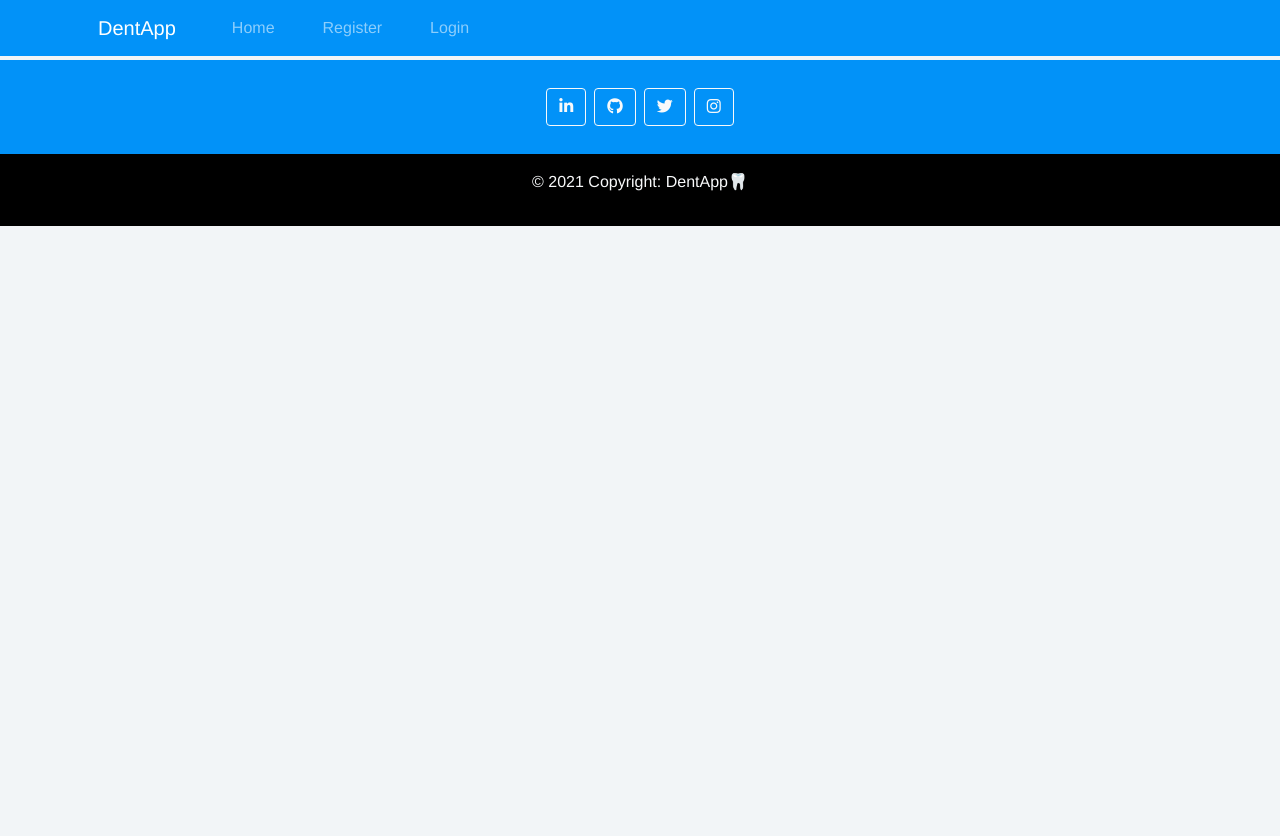
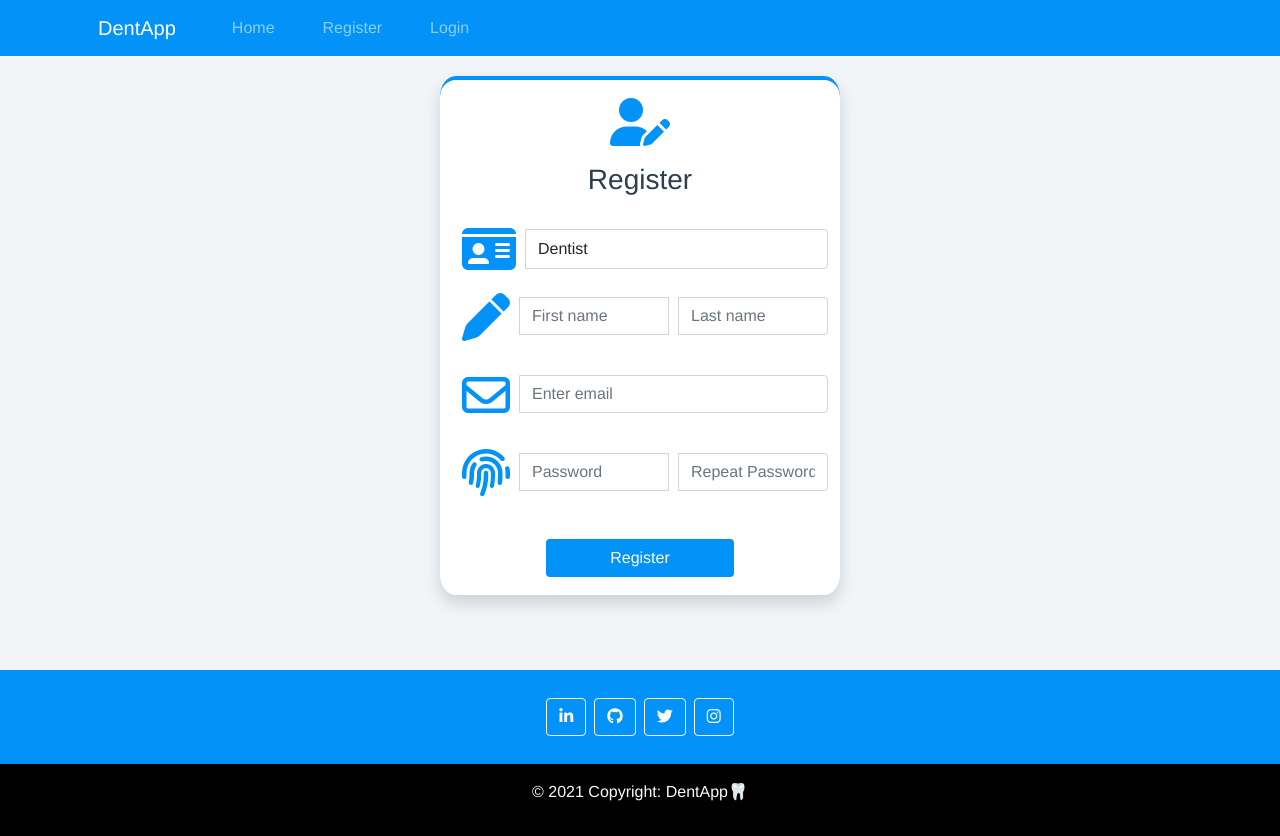
Before and after one commit to ibobev/dent-appointment-system, a Vue app in the folder client/: page /register/dentist in a window 1280 px wide. Before the commit the page ends 800 px from the top, so only its background shows below. Built offline with nearby package versions, Linux system fonts and the light colour scheme.

Commit message:
[Front-end]: Control the account type on registration
Registration route accepts 'type' parameter which pre-selects
the differenet account types - dentist / patient

```diff
--- a/client/src/router/index.js
+++ b/client/src/router/index.js
@@ -15,9 +15,9 @@ const routes = [
     component: Login
   },
   {
-    path: '/register',
+    path: '/register/:type?',
     name: 'Register',
-    component: Register
+    component: Register,
   }
 ]
 
--- a/client/src/views/Home.vue
+++ b/client/src/views/Home.vue
@@ -21,9 +21,7 @@
                 <p class="card-text">
                   Click on Register to create a free account.
                 </p>
-                <router-link to="/register" class="btn mt-auto"
-                  >Register</router-link
-                >
+                <router-link to="/register/patient" class="btn mt-auto">Register</router-link>
               </div>
             </div>
           </div>
@@ -43,9 +41,7 @@
                 <p class="card-text">
                   Click on Register to create a free account.
                 </p>
-                <router-link to="/register" class="btn mt-auto"
-                  >Register</router-link
-                >
+                <router-link to="/register/dentist" class="btn mt-auto">Register</router-link>
               </div>
             </div>
           </div>
--- a/client/src/views/Register.vue
+++ b/client/src/views/Register.vue
@@ -127,6 +127,7 @@ export default {
   name: "Register",
   data() {
     return {
+      type: '',
       error: '',
       rePassword: '',
       account: {
@@ -137,6 +138,12 @@ export default {
         role: 3,
       },
     };
+  },
+  mounted() {
+    const accountType = this.$route.params.type;
+    if (accountType) {
+      this.account.role = (accountType === 'patient') ? 3 : 2;
+    }
   },
   methods: {
     onRegisterSubmit() {
```
